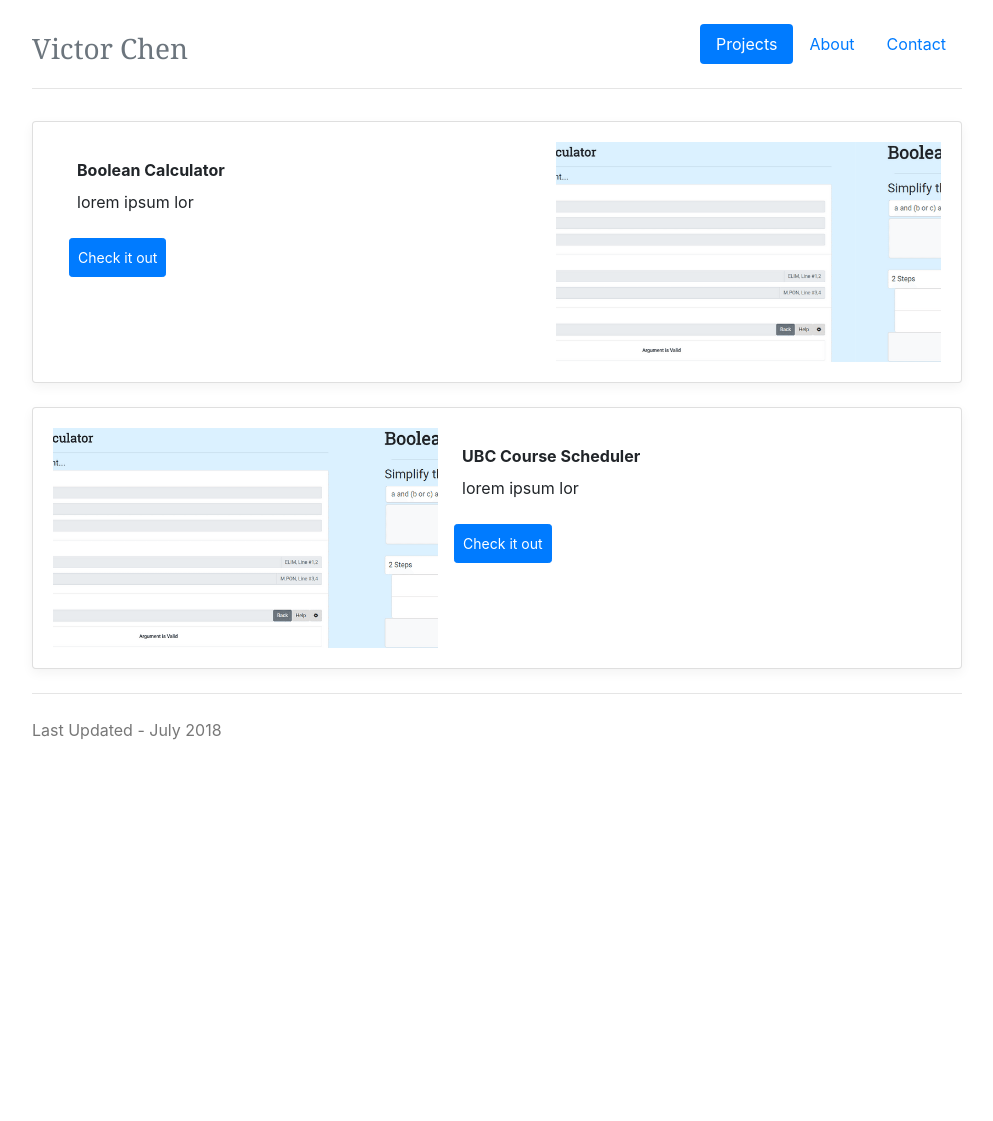
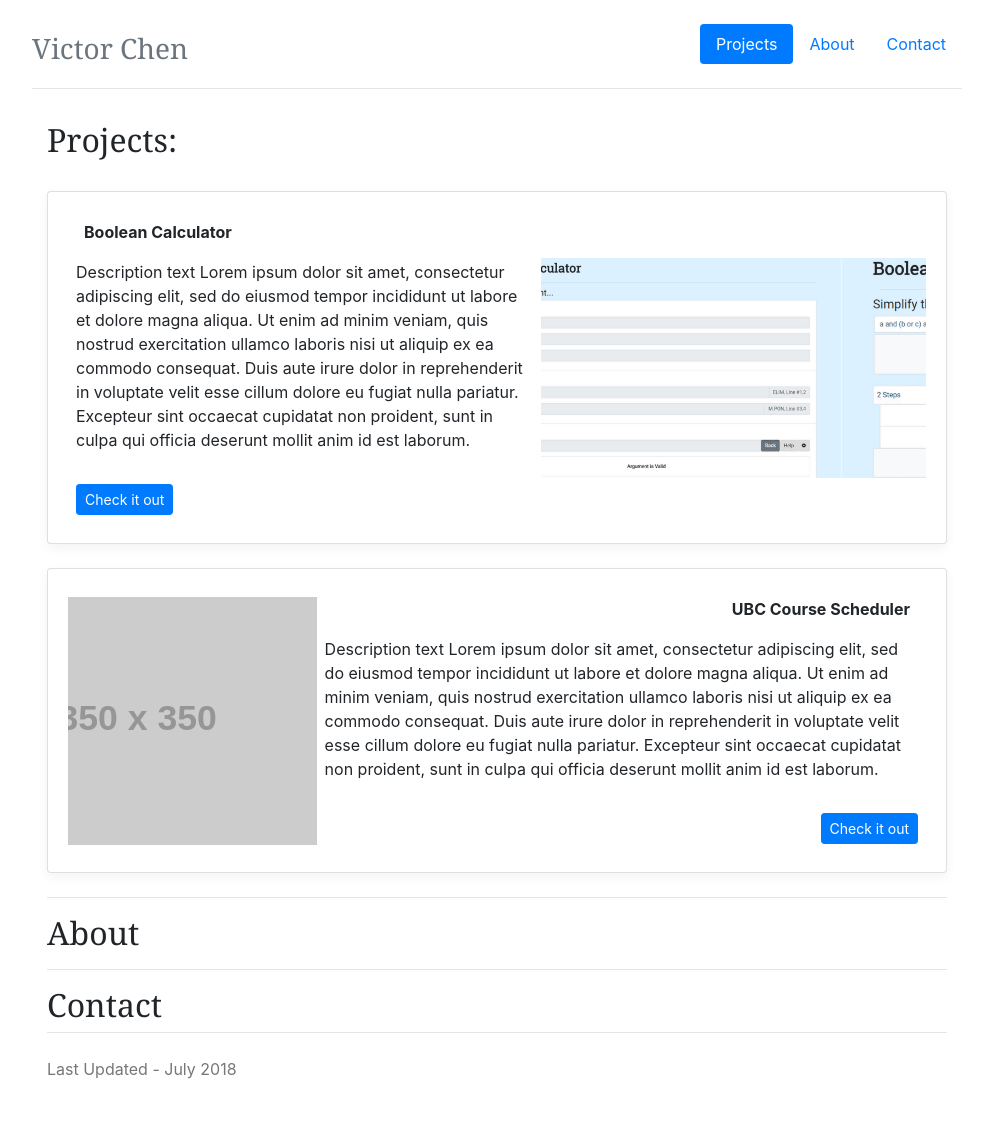
Before and after one commit to chenvictor/chenvictor.github.io, a plain HTML site: page index.html in a window 1280 px wide. Shown: the whole page, without its empty margins (143-1136 px from the left). Before the commit the page ends 800 px from the top, so only its background shows below. Drawn offline with nearby package versions, Linux system fonts and the light colour scheme; placeholder pictures from the web are drawn by us.

Commit message:
Improved CSS

```diff
--- a/index.html
+++ b/index.html
@@ -19,6 +19,9 @@
   <link rel='stylesheet' href='style.css'>
 
   <style>
+    .flex-column {
+      align-self: stretch;
+    }
   </style>
 
   <title>Victor Chen's Website</title>
@@ -34,13 +37,13 @@
       <nav>
         <ul class="nav nav-pills float-right">
           <li class="nav-item">
-            <a class="nav-link active" href="#">Projects<span class="sr-only">(current)</span></a>
+            <a class="nav-link active" href="#projects">Projects<span class="sr-only">(current)</span></a>
           </li>
           <li class="nav-item">
-            <a class="nav-link" href="#">About</a>
+            <a class="nav-link" href="#about">About</a>
           </li>
           <li class="nav-item">
-            <a class="nav-link" href="#">Contact</a>
+            <a class="nav-link" href="#contact">Contact</a>
           </li>
         </ul>
       </nav>
@@ -48,64 +51,97 @@
     </div>
 
     <!-- Projects -->
-    <div class="row">
-      <div class="col">
+    <div class="col" id="projects">
 
-        <!-- Boolean Calculator-->
+      <h2> Projects:  </h2>
+      <br>
+
+      <!-- Boolean Calculator -->
+
       <div class="card flex-md-row mb-4 box-shadow h-md-300">
-          <div class="card-body d-flex flex-row align-items-start">
-            <!-- Description -->
-            <div class="w-100 h-100 flex-column p-3">
-              <strong class="p-2">Boolean Calculator</strong>
-              <p class="p-2">
-                lorem ipsum lor
+        <div class="flex-row card-body d-flex flex-fill align-items-center">
+          <!-- Description Div -->
+          <div class="flex-column d-flex w-100  flex-fill align-items-start">
+            <div class="p-2 ">
+              <!-- Project Title -->
+              <strong class="p-2 ">Boolean Calculator</strong>
+              <!-- GitHub Link -->
+            </div>
+            <div class="p-2 w-100 ">
+              <!-- Project Description -->
+              <p>
+                Description text Lorem ipsum dolor sit amet, consectetur adipiscing elit, sed do eiusmod tempor incididunt ut labore et dolore magna aliqua. Ut enim ad minim veniam, quis nostrud exercitation ullamco laboris nisi ut aliquip ex ea commodo consequat. Duis
+                aute irure dolor in reprehenderit in voluptate velit esse cillum dolore eu fugiat nulla pariatur. Excepteur sint occaecat cupidatat non proident, sunt in culpa qui officia deserunt mollit anim id est laborum.
               </p>
-              <a class="btn btn-sm btn-primary mt-auto p-2" href="#">Check it out</a>
+            </div>
+            <div class="mt-auto p-2 ">
+              <!-- Link to Project -->
+              <a class="btn btn-primary btn-sm" href="#">Check it out</a>
+            </div>
           </div>
 
           <!-- Image Carousel -->
-            <div class="carousel slide" data-ride="carousel" style="max-width: 700px;">
-              <div class="carousel-inner">
+          <div class="carousel slide" data-ride="carousel">
+            <div class="carousel-inner ">
               <div class="carousel-item active">
-                  <img class="d-block w-100" src="res/boolean_calc.png" alt="First slide">
+                <img class="d-block w-100 " src="res/boolean_calc.png">
               </div>
               <div class="carousel-item">
-                  <img class="d-block w-100" src="res/boolean_calc2.png" alt="First slide">
+                <img class="d-block w-100 " src="res/boolean_calc2.png">
+              </div>
             </div>
           </div>
         </div>
       </div>
 
+      <!-- UBC Course Scheduler -->
+
+      <div class="card flex-md-row mb-4 box-shadow h-md-300">
+        <div class="flex-row-reverse card-body d-flex flex-fill align-items-center">
+          <!-- Description Div -->
+          <div class="flex-column d-flex w-100  flex-fill align-items-end">
+            <div class="p-2 ">
+              <!-- Project Title -->
+              <strong class="p-2 ">UBC Course Scheduler</strong>
+              <!-- GitHub Link -->
             </div>
-
-        <!-- Course Scheduler-->
-        <div class="card flex-md-row mb-4 box-shadow h-md-300">
-          <div class="card-body d-flex flex-row-reverse align-items-start">
-            <!-- Description -->
-            <div class="w-100 h-100 flex-column p-3">
-              <strong class="p-2">UBC Course Scheduler</strong>
-              <p class="p-2">
-                lorem ipsum lor
+            <div class="p-2 w-100 ">
+              <!-- Project Description -->
+              <p>
+                Description text Lorem ipsum dolor sit amet, consectetur adipiscing elit, sed do eiusmod tempor incididunt ut labore et dolore magna aliqua. Ut enim ad minim veniam, quis nostrud exercitation ullamco laboris nisi ut aliquip ex ea commodo consequat. Duis
+                aute irure dolor in reprehenderit in voluptate velit esse cillum dolore eu fugiat nulla pariatur. Excepteur sint occaecat cupidatat non proident, sunt in culpa qui officia deserunt mollit anim id est laborum.
               </p>
-              <a class="btn btn-sm btn-primary mt-auto p-2" href="#">Check it out</a>
+            </div>
+            <div class="mt-auto p-2 ">
+              <!-- Link to Project -->
+              <a class="btn btn-primary btn-sm" href="#">Check it out</a>
+            </div>
           </div>
 
           <!-- Image Carousel -->
-            <div class="carousel slide" data-ride="carousel" style="max-width: 700px;">
-              <div class="carousel-inner">
+          <div class="carousel slide" data-ride="carousel">
+            <div class="carousel-inner ">
               <div class="carousel-item active">
-                  <img class="d-block w-100" src="res/boolean_calc.png" alt="First slide">
+                <img class="d-block w-100 " src="http://via.placeholder.com/350x350">
               </div>
               <div class="carousel-item">
-                  <img class="d-block w-100" src="res/boolean_calc2.png" alt="First slide">
+                <img class="d-block w-100 " src="http://via.placeholder.com/200x500">
+              </div>
             </div>
           </div>
         </div>
       </div>
 
+      <hr>
+
+      <div id="about">
+        <h2>About</h2>
       </div>
 
-      </div>
+      <hr>
+
+      <div id="contact">
+        <h2>Contact</h2>
       </div>
 
       <footer class="footer">
```
Also changed, not shown: test.html (+79 -17 lines), res/testimg1.jpg (added), res/testimg2.jpg (added). Lines whose indentation alone changed are shown as unchanged.
